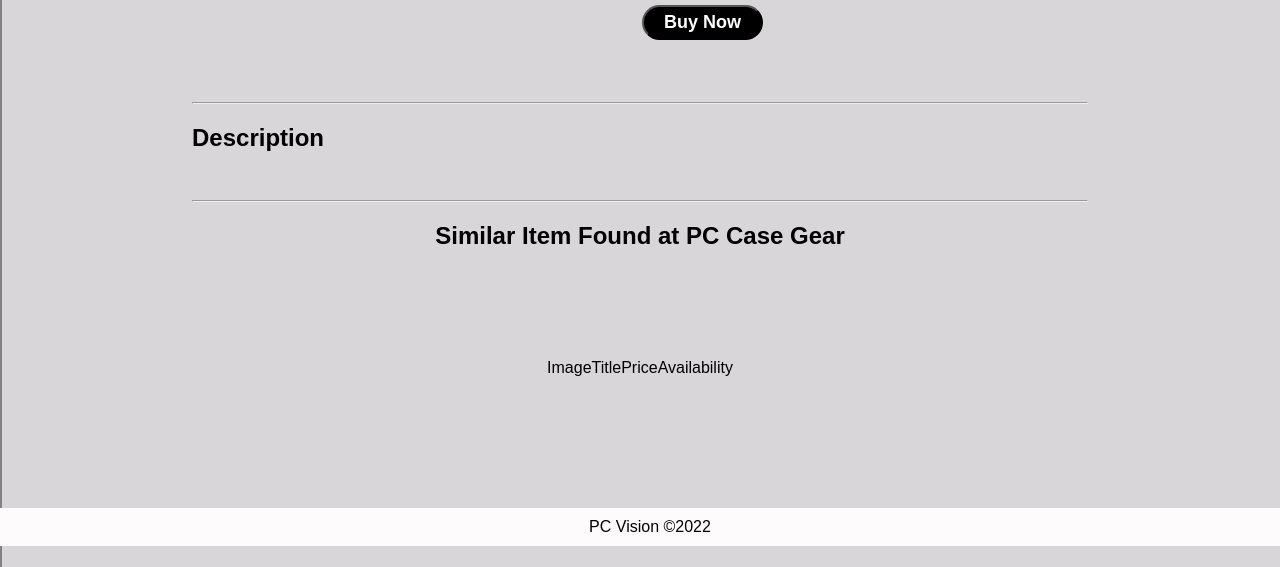
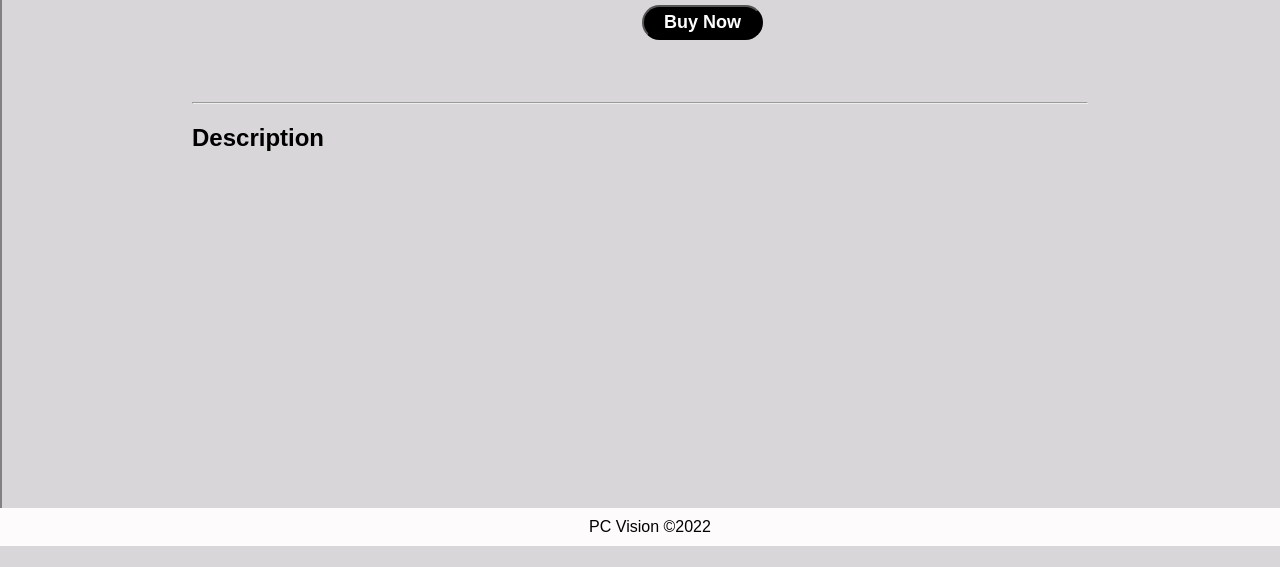
Before and after one commit to alex-ware/IT_Project, a Node server app: page /homepage/600000000000000000000001 in a window 1280 px wide. Shown: the part 254-821 px from the top of the page. After the commit the page ends 800 px from the top, so only its background shows below. Run offline with Node 20, Linux system fonts and the light colour scheme; the visitor is signed in with stand-in values (Sample User, id 1); data that the repository does not hold is empty; some libraries are stand-ins or nearby versions.

Commit message:
adjusted layout for demo
removed pc case gear stuff for demo

```diff
--- a/views/item.hbs
+++ b/views/item.hbs
@@ -18,7 +18,7 @@
         </button>
     </div>
 </div>
-<div class="item-description">
+<div class="item-description final-item-margin">
     <hr>
     <div>
         <h2>Description</h2>
@@ -27,17 +27,3 @@
         <p>{{data.description}}</p>
     </div>
 </div>
-<div class="similar-item final-item-margin">
-    <hr>
-    <div class="subheading">
-        <h2>Similar Item Found at PC Case Gear</h2>
-    </div>
-
-    <div class="flex-container">
-        <span>Image</span>
-        <span>Title</span>
-        <span>Price</span>
-        <span>Availability</span>
-    </div>
-
-</div>
--- a/views/userHistory.hbs
+++ b/views/userHistory.hbs
@@ -14,3 +14,4 @@
     <hr>
 </div>
 {{/each}}
+<div class="final-item-margin"></div>
--- a/views/wishlist.hbs
+++ b/views/wishlist.hbs
@@ -13,3 +13,4 @@
     <hr>
 </div>
 {{/each}}
+<div class="final-item-margin"></div>
```
Also changed, not shown: views/itemUser.hbs (+1 -15 lines).
